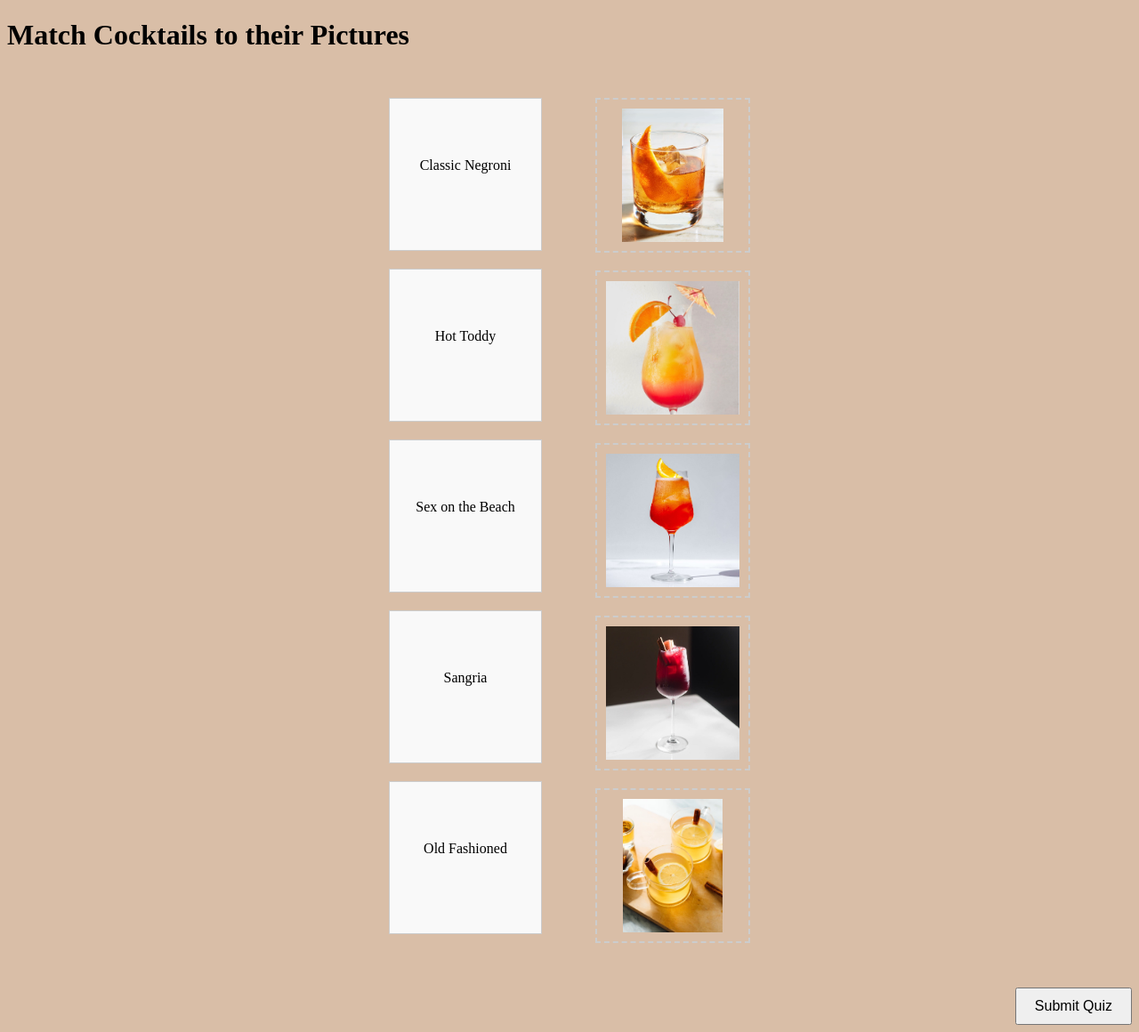
After one commit to MayRamati/COMS4170-Project, a Flask app: page /match_quiz in a window 1280 px wide. The commit adds this page. Shown: the whole page at 89% size. Run offline with Flask 3, Linux system fonts and the light colour scheme; some libraries are stand-ins or nearby versions.

Commit message:
adding the match quiz + changes in the result page

```diff
--- a/server.py
+++ b/server.py
@@ -206,7 +206,23 @@ def update_score(quiz_id):
     session['total_score'] += score
     return jsonify({"message": "Score updated successfully", "total_score": session['total_score']})
 
+@app.route('/match_quiz', methods=['GET'])
+def match_quiz():
+    # You can customize this data structure based on how you want to display images and names
+    cocktails = [
+        {"name": "Old Fashioned", "image": "learn8.jpeg"},
+        {"name": "Sex on the Beach", "image": "learn7.jpeg"},
+        {"name": "Classic Negroni", "image": "learn3.jpeg"},
+        {"name": "Sangaria", "image": "learn4.jpeg"},
+        {"name": "Hot Toddy", "image": "learn6.jpeg"}
+    ]
+    return render_template('match_quiz.html', cocktails=cocktails)
 
+@app.route('/result')
+def show_result():
+    total_score = session.get('total_score', 0)
+    session['total_score'] = 0  # Reset score if needed or handle differently depending on requirements
+    return render_template('result.html', total_score=total_score)
 
 if __name__ == "__main__":
     app.run(debug=True)
--- /dev/null
+++ b/static/match_quiz.css
@@ -0,0 +1,59 @@
+/* match_quiz.css */
+body {
+    background-color: #D9BEA7;
+    color: black;
+}
+
+.flex-container {
+    display: flex;
+    justify-content: center; /* Centers the children in the flex container */
+    align-items: start; /* Aligns items at the top */
+    padding: 20px;
+}
+
+.names-area, .images-area {
+    display: flex;
+    flex-direction: column;
+    align-items: center;
+    margin: 0 20px; /* Adjusts spacing between the text and image areas */
+}
+
+.submit-area {
+    display: flex;
+    align-items: flex-start; /* Aligns the submit button to the top of the container */
+    justify-content: flex-end; /* Aligns the submit button to the right */
+    flex-grow: 1; /* Allows the area to take up any remaining space */
+    padding-top: 20px; /* Adds some padding on top for vertical alignment */
+}
+
+.draggable, .droppable {
+    width: 150px;
+    height: 150px;
+    padding: 10px;
+    margin: 10px;
+    border: 1px solid #ccc;
+}
+
+.draggable {
+    background-color: #f9f9f9;
+    cursor: pointer;
+    text-align: center;
+    line-height: 130px; /* Center text vertically */
+}
+
+.droppable {
+    border: 2px dashed #ccc;
+    display: flex;
+    align-items: center;
+    justify-content: center;
+}
+
+.droppable img {
+    max-width: 100%;
+    max-height: 100%;
+}
+
+button#submit-quiz {
+    padding: 10px 20px;
+    font-size: 16px;
+}
--- /dev/null
+++ b/static/match_quiz.js
@@ -0,0 +1,62 @@
+$(function() {
+    // Initialize draggable elements
+    $(".draggable").draggable({
+        helper: "clone",
+        revert: "invalid",
+        start: function(event, ui) {
+            $(ui.helper).css("opacity", "0.5");  // Reduce opacity of the drag helper
+        }
+    });
+
+    // Initialize droppable elements
+    $(".droppable").droppable({
+        accept: ".draggable",
+        tolerance: "touch",  // Adjusted to 'touch' for better drop detection
+        drop: function(event, ui) {
+            let draggableName = ui.draggable.data('name').trim();
+            let droppableName = $(this).data('name').trim();
+
+            if (draggableName === droppableName) {
+                // Correct match
+                $(this).find('img').css('border', '3px solid green');
+                ui.draggable.draggable('disable');
+                $(this).droppable('disable');
+                // Ensure the draggable snaps to center without being moved again
+                ui.draggable.position({
+                    my: "center",
+                    at: "center",
+                    of: $(this),
+                    using: function(pos) {
+                        $(this).animate(pos, 200, "linear");
+                    }
+                });
+            } else {
+                ui.draggable.draggable('option', 'revert', true);
+            }
+        }
+    });
+
+    // Function to handle the quiz submission
+    $("#submit-quiz").on('click', function() {
+        var correctMatches = 0;
+        $(".droppable").each(function() {
+            if ($(this).find('img').css('border-color') === 'rgb(0, 128, 0)') { // Checking if border is green
+                correctMatches += 1;
+            }
+        });
+
+        // Adjusted to potentially correct endpoint and handle errors
+        $.ajax({
+            url: '/quiz/1/score', // Simplified for demonstration; adjust as necessary
+            type: 'POST',
+            contentType: 'application/json',
+            data: JSON.stringify({score: correctMatches}),
+            success: function(response) {
+                window.location.href = "/result"; // Redirect to the results page
+            },
+            error: function(xhr, status, error) {
+                alert("Failed to submit score. Please try again.");
+            }
+        });
+    });
+});
--- /dev/null
+++ b/templates/match_quiz.html
@@ -0,0 +1,38 @@
+<!DOCTYPE html>
+<html lang="en">
+<head>
+    <meta charset="UTF-8">
+    <title>Drag and Drop Quiz</title>
+    <link rel="stylesheet" href="https://code.jquery.com/ui/1.12.1/themes/base/jquery-ui.css">
+    <link rel="stylesheet" href="{{ url_for('static', filename='match_quiz.css') }}">
+</head>
+<body>
+    <h1>Match Cocktails to their Pictures</h1>
+    <div id="quiz-wrapper">
+        <div id="quiz-container" class="flex-container">
+            <div class="names-area">
+                <div id="drag3" class="draggable" data-name="Classic Negroni">Classic Negroni</div>
+                <div id="drag5" class="draggable" data-name="Hot Toddy">Hot Toddy</div>
+                <div id="drag2" class="draggable" data-name="Sex on the Beach">Sex on the Beach</div>
+                <div id="drag4" class="draggable" data-name="Sangria">Sangria</div>
+                <div id="drag1" class="draggable" data-name="Old Fashioned">Old Fashioned</div>
+
+            </div>
+            <div class="images-area">
+                <div class="droppable" data-name="Old Fashioned"><img src="static/img/learn8.jpeg" alt="Old Fashioned"></div>
+                <div class="droppable" data-name="Sex on the Beach"><img src="static/img/learn7.jpeg" alt="Sex on the Beach"></div>
+                <div class="droppable" data-name="Classic Negroni"><img src="static/img/learn3.jpeg" alt="Classic Negroni"></div>
+                <div class="droppable" data-name="Sangria"><img src="static/img/learn4.jpeg" alt="Sangria"></div>
+                <div class="droppable" data-name="Hot Toddy"><img src="static/img/learn6.jpeg" alt="Hot Toddy"></div>
+            </div>
+        </div>
+        <div class="submit-area">
+            <button id="submit-quiz">Submit Quiz</button>
+        </div>
+    </div>
+
+    <script src="https://code.jquery.com/jquery-3.6.0.min.js"></script>
+    <script src="https://code.jquery.com/ui/1.12.1/jquery-ui.min.js"></script>
+    <script src="{{ url_for('static', filename='match_quiz.js') }}"></script>
+</body>
+</html>
--- a/templates/quiz.html
+++ b/templates/quiz.html
@@ -13,8 +13,12 @@
     {% if next_quiz %}
     <a href="/quiz/{{ next_quiz }}" class="btn btn-primary">Next Quiz</a>
     {% else %}
-    <a href="/quiz/result" class="btn btn-primary">Final score</a>
+    <!--<a href="/quiz/result" class="btn btn-primary">Final score</a>-->
     {% endif %}
+    {% if quiz_id == 5 %}
+    <a href="/match_quiz" class="btn btn-primary">Go to next Quiz</a>
+    {% endif %}
+
     <div id="result"></div>
     <script>
         const quizData = JSON.parse('{{ quiz | tojson | safe }}');
--- a/templates/result.html
+++ b/templates/result.html
@@ -10,7 +10,7 @@
 <div class="center-wrapper">
     <div class="result-container">
         <h1>Your Final Score</h1>
-        <p class="score">{{ total_score }} / 12</p>
+        <p class="score">{{ total_score }} / 17</p>  <!-- Update this line -->
         <a href="/learn_menu" class="btn btn-primary">Back to Learning</a>
     </div>
 </div>
```
